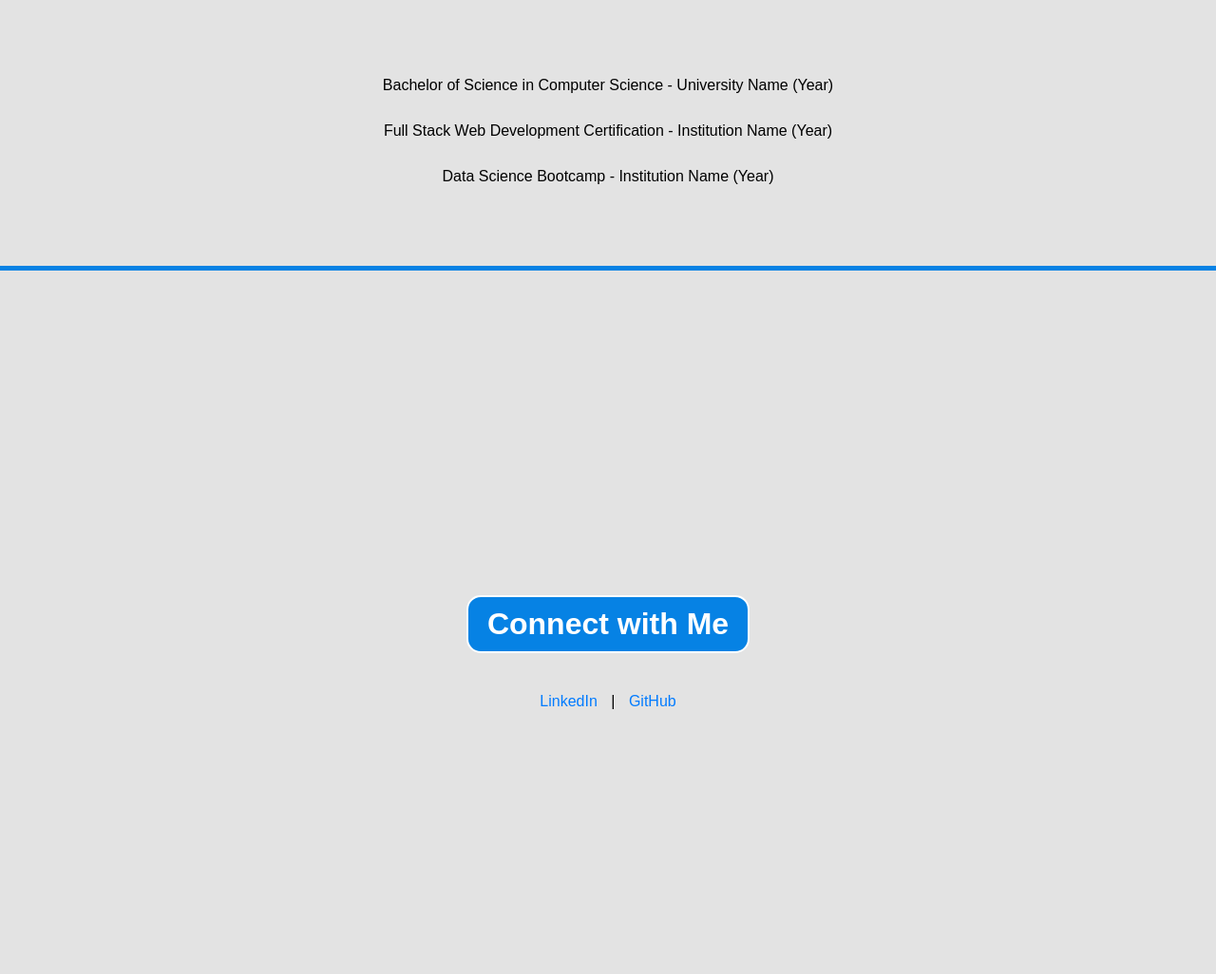
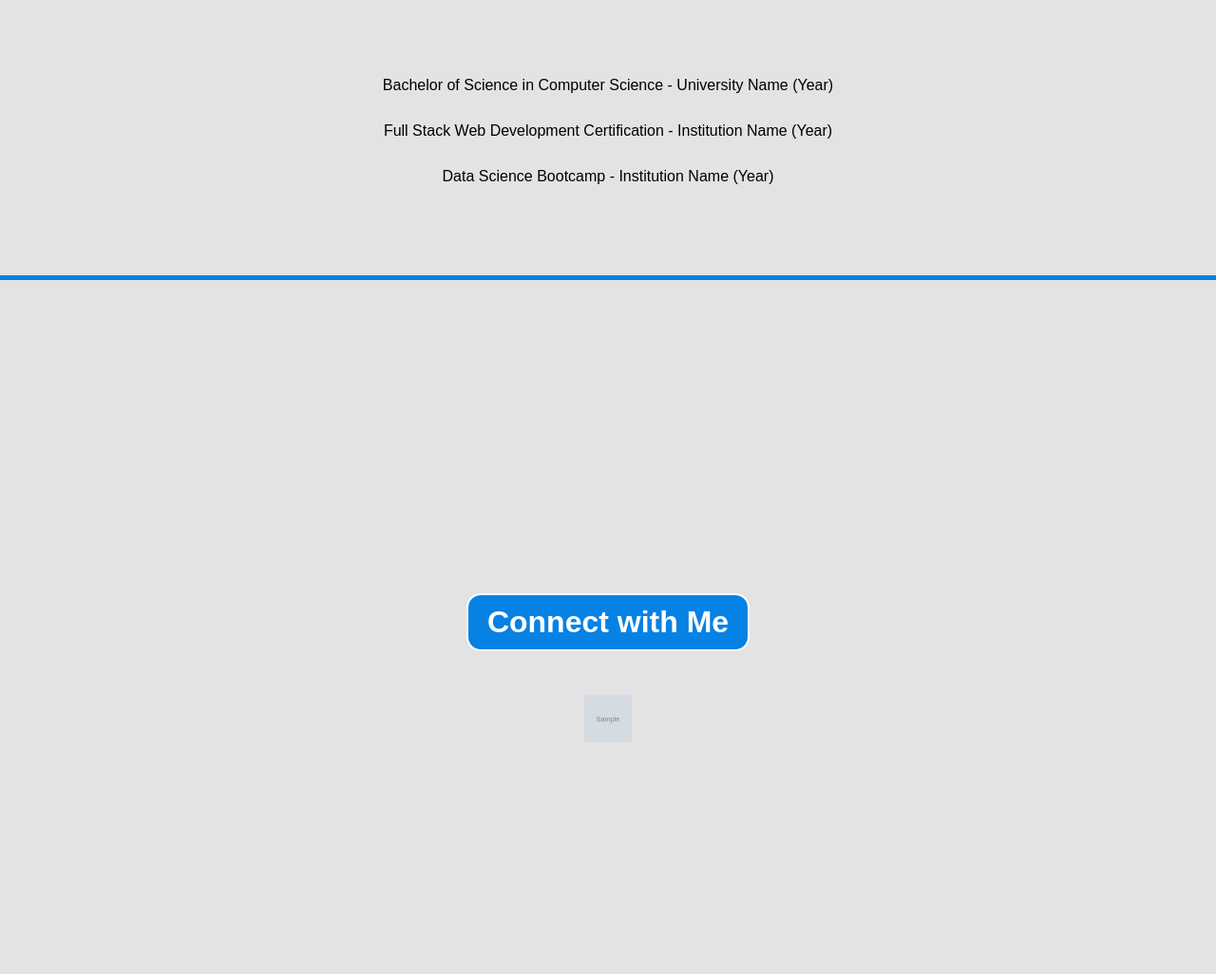
Before and after one commit to Galchov/portfolio-website, a Django app: template sections/templates/home.html in a window 1280 px wide. Shown: the part 3088-4114 px from the top of the page at 95% size. Run offline with Django 3.2, Linux system fonts and the light colour scheme; the template is opened without the code that fills it: most values are stand-ins (such as "Sample title", 1, 10 or a date in 2020); grey boxes marked "Sample" are stand-in pictures.

Commit message:
Updated the 'Links' section

```diff
--- a/sections/static/css/section_links.css
+++ b/sections/static/css/section_links.css
@@ -10,17 +10,34 @@
     border: 2px solid #ffffff;
 }
 
-#links {
-    text-align: center;
+.link {
+    display: flex;
+    flex-wrap: nowrap;
+    gap: 10px;
+    align-items: center;
     margin-top: 20px;
+    justify-content: start;
 }
 
-#links a {
+.link a {
     margin: 0 10px;
     text-decoration: none;
     color: #007BFF;
 }
 
-#links a:hover {
+.link a:hover {
     text-decoration: underline;
 }
+
+.link img {
+    width: 50px;
+    height: 50px;
+    display: inline-block;
+}
+
+@media (max-width: 600px) {
+    .link img {
+        width: 30px;
+        height: 30px;
+    }
+}
--- a/sections/templates/home.html
+++ b/sections/templates/home.html
@@ -149,10 +149,14 @@
 
     <section id="links">
     <h2>Connect with Me</h2>
-    <p>
-        <a href="https://www.linkedin.com/in/zdravko-galchov-b2354b333/" target="_blank">LinkedIn</a> |
-        <a href="https://github.com/Galchov" target="_blank">GitHub</a>
-    </p>
+            <div class="link">
+                {% for link in social_media %}
+                    <a href="{{ link.social_media_link }}" target="_blank">
+                        <img src="{% static link.icon_path %}" alt="{{ link.social_media_name }}">
+                    </a>
+                    {% if not forloop.last %}|{% endif %}
+                {% endfor %}
+            </div>
     </section>
 
 
--- a/sections/views.py
+++ b/sections/views.py
@@ -2,7 +2,7 @@
 from django.shortcuts import render
 from django.core.mail import send_mail
 
-from .models import Skill
+from .models import Skill, SocialMedia
 from .forms import ContactForm
 
 
@@ -41,6 +41,7 @@
 
     key_skills = Skill.objects.filter(is_key_skill=True)
     tech_skills = Skill.objects.filter(is_key_skill=False)
+    social_media = SocialMedia.objects.all()
 
     context.update({
         'form': form,
@@ -48,6 +49,7 @@
         'email_sent': email_sent,
         'key_skills': key_skills,
         'tech_skills': tech_skills,
+        'social_media': social_media,
     })
 
     return render(request, 'home.html', context)
```
Also changed, not shown: sections/admin.py (+5 -5 lines), sections/models.py (+6 -13 lines), sections/migrations/0004_contact.py (deleted), sections/migrations/0004_socialmedia.py (added), sections/static/images/github.png (added), sections/static/images/linkedin.png (added).
